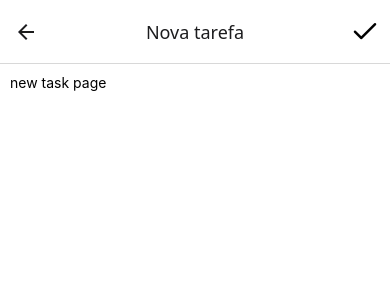
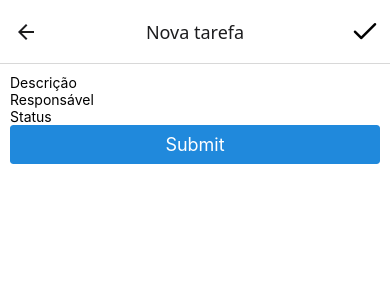
Before and after one commit to giovanegomes/task-manager, a React Native app: screen /taskForm in a window 390 px wide. Shown: the top 300 px of the page. Built offline with nearby package versions, Linux system fonts and the light colour scheme.

Commit message:
feat: formulário de criação de tarefas

```diff
--- a/package.json
+++ b/package.json
@@ -9,16 +9,19 @@
     "web": "expo start --web"
   },
   "dependencies": {
+    "@hookform/resolvers": "^5.1.1",
     "@react-navigation/native": "^7.1.14",
     "@react-navigation/stack": "^7.4.2",
     "expo": "~53.0.13",
     "expo-status-bar": "~2.2.3",
     "react": "19.0.0",
+    "react-hook-form": "^7.59.0",
     "react-native": "0.79.4",
     "react-native-elements": "^3.4.3",
     "react-native-gesture-handler": "~2.24.0",
     "react-native-safe-area-context": "5.4.0",
-    "react-native-screens": "~4.11.1"
+    "react-native-screens": "~4.11.1",
+    "zod": "^3.25.67"
   },
   "devDependencies": {
     "@babel/core": "^7.25.2",
--- a/src/screens/tasks/form.tsx
+++ b/src/screens/tasks/form.tsx
@@ -5,11 +5,39 @@ import { Routes } from "../../routes";
 import { useLayoutEffect } from "react";
 import { useAppNavigation } from "../../hooks/useAppNavigation";
 import { Feather } from "@expo/vector-icons";
+import { Controller, useForm } from "react-hook-form";
+import { TextInput } from "react-native-gesture-handler";
+import { Button } from "react-native-elements";
+import { z } from "zod";
+import { zodResolver } from "@hookform/resolvers/zod";
+
+const taskSchema = z.object({
+  description: z.string().nonempty(),
+  owner: z.string().nonempty(),
+  status: z.string().nonempty(),
+});
+
+type TaskFormInputs = z.infer<typeof taskSchema>;
 
 export function TaskForm() {
   const navigation = useAppNavigation();
   const route = useRoute<RouteProp<Routes, "taskForm">>();
   const { taskId } = route.params ?? {};
+
+  const {
+    control,
+    handleSubmit,
+    formState: { errors },
+  } = useForm({
+    defaultValues: {
+      description: "",
+      owner: "",
+      status: "",
+    },
+    resolver: zodResolver(taskSchema),
+  });
+
+  const onSubmit = (data: TaskFormInputs) => console.log(data);
 
   useLayoutEffect(() => {
     const title = taskId ? "Editando tarefa" : "Nova tarefa";
@@ -28,7 +56,46 @@ export function TaskForm() {
 
   return (
     <View style={styles.container}>
-      <Text>new task page</Text>
+      <Controller
+        name="description"
+        control={control}
+        render={({ field: { onChange, onBlur, value } }) => (
+          <TextInput
+            placeholder="Descrição"
+            onBlur={onBlur}
+            onChangeText={onChange}
+            value={value}
+          />
+        )}
+      />
+      {errors.description && <Text>This is required.</Text>}
+      <Controller
+        name="owner"
+        control={control}
+        render={({ field: { onChange, onBlur, value } }) => (
+          <TextInput
+            placeholder="Responsável"
+            onBlur={onBlur}
+            onChangeText={onChange}
+            value={value}
+          />
+        )}
+      />
+      {errors.owner && <Text>This is required.</Text>}
+      <Controller
+        name="status"
+        control={control}
+        render={({ field: { onChange, onBlur, value } }) => (
+          <TextInput
+            placeholder="Status"
+            onBlur={onBlur}
+            onChangeText={onChange}
+            value={value}
+          />
+        )}
+      />
+      {errors.status && <Text>This is required.</Text>}
+      <Button title="Submit" onPress={handleSubmit(onSubmit)} />
     </View>
   );
 }
```
Also changed, not shown: 1 other file (tests, documents, lock files or other folders).
